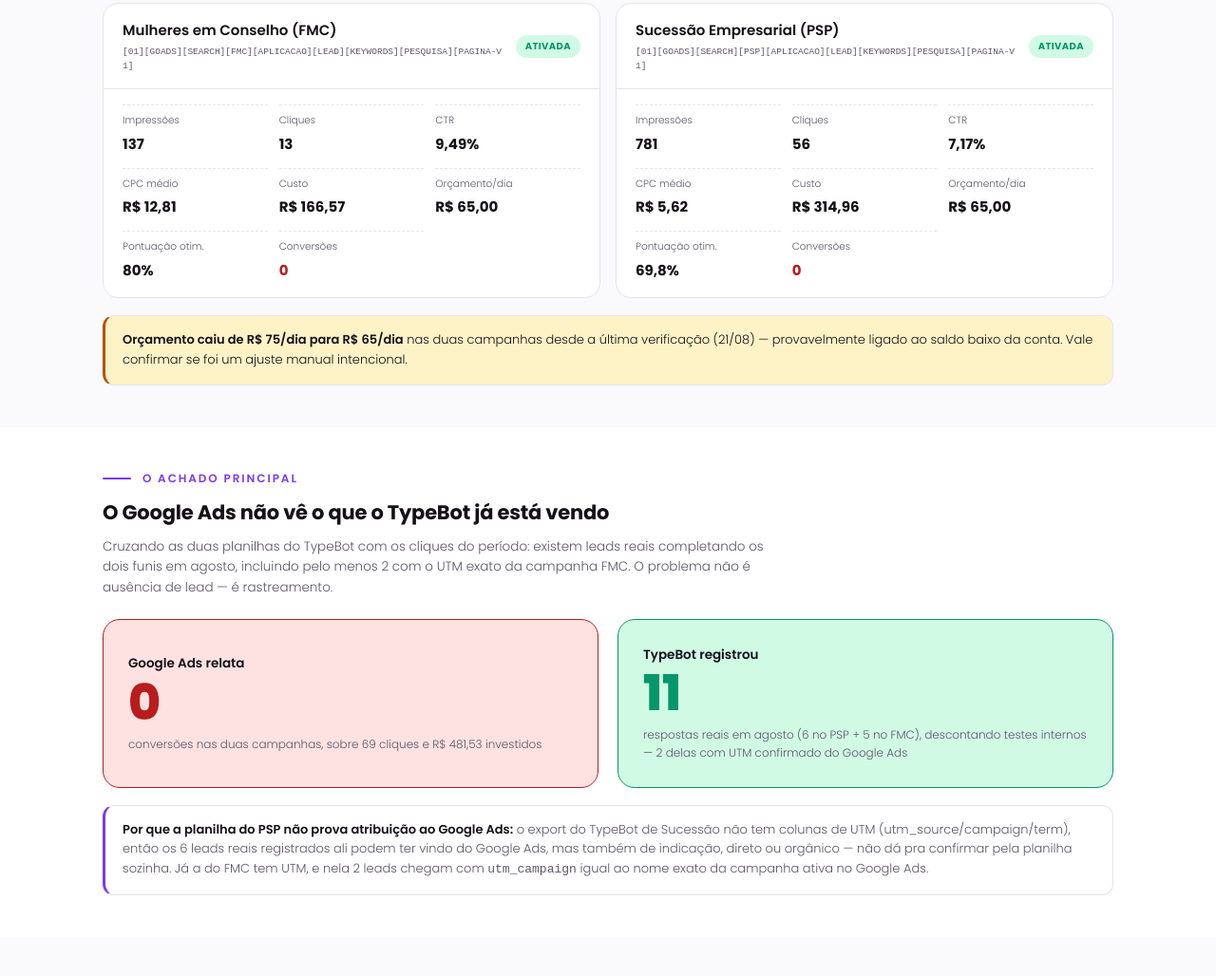
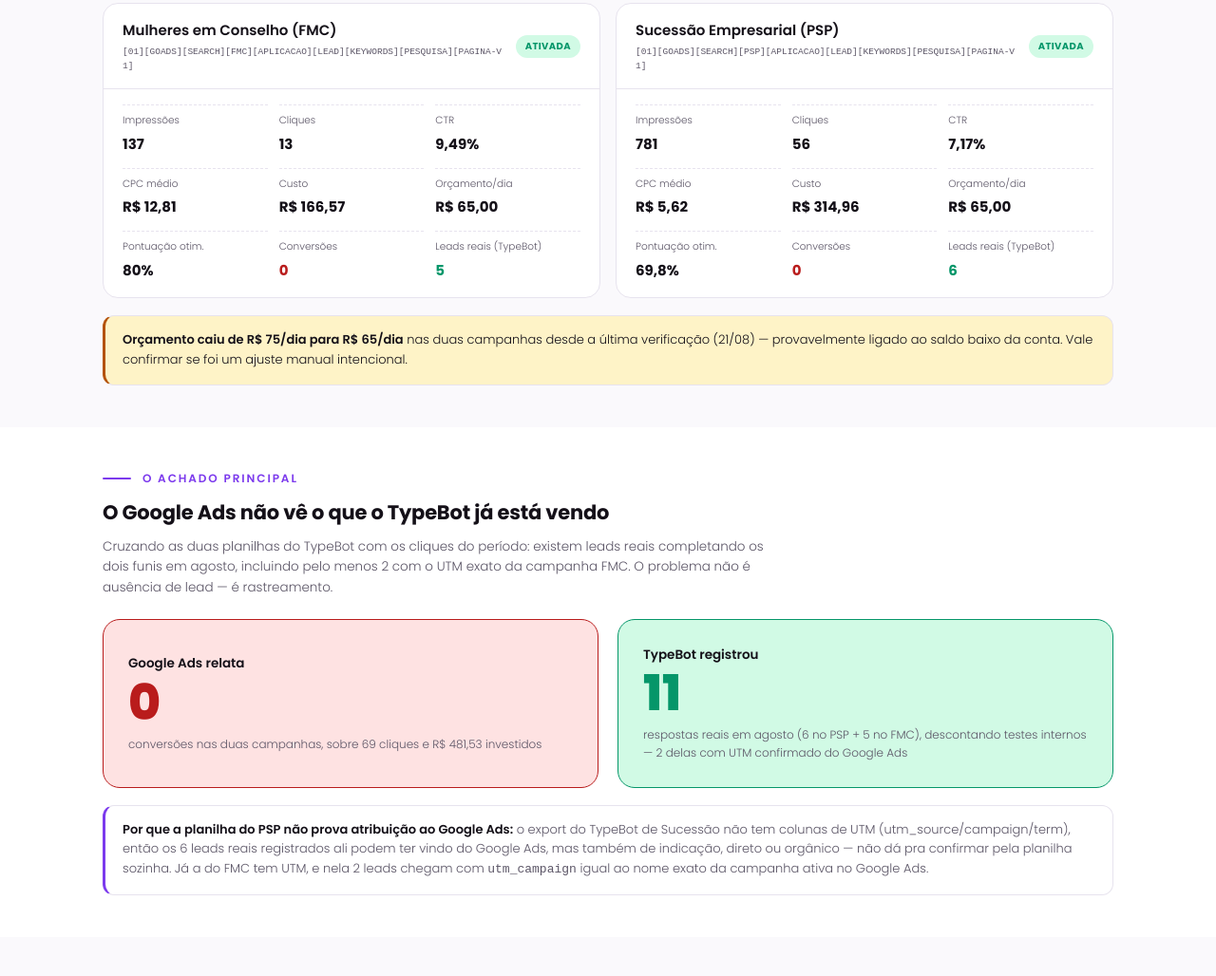
Before and after one commit to britomidiascompany-stack/legado-e-famila, a plain HTML site: page resultados-google-ads-agosto-2026/index.html in a window 1280 px wide. Shown: the part 1019-2047 px from the top of the page at 95% size. Drawn offline with Linux system fonts and the light colour scheme.

Commit message:
Adiciona leads reais do TypeBot nos cards de campanha do dashboard
FMC mostra 5 leads reais, PSP mostra 6 — mesmos números já detalhados
na tabela de leads mais abaixo na página, agora visíveis direto no
comparativo por campanha.

Co-Authored-By: Claude Sonnet 5 <noreply@anthropic.com>

```diff
--- a/resultados-google-ads-agosto-2026/index.html
+++ b/resultados-google-ads-agosto-2026/index.html
@@ -105,6 +105,7 @@
   .kv .k{display:block; font-size:10.5px; color:var(--cinza); margin-bottom:3px;}
   .kv .v{font-size:15px; font-weight:700; color:var(--ink);}
   .kv .v.zero{color:var(--verm);}
+  .kv .v.leads{color:var(--verde);}
 
   .gap-wrap{display:grid; grid-template-columns:1fr 1fr; gap:20px; margin-top:22px; align-items:stretch;}
   .gap-card{border-radius:18px; padding:26px 26px; display:flex; flex-direction:column; justify-content:center;}
@@ -248,6 +249,7 @@
             <div class="kv"><span class="k">Orçamento/dia</span><span class="v tab">R$ 65,00</span></div>
             <div class="kv"><span class="k">Pontuação otim.</span><span class="v tab">80%</span></div>
             <div class="kv"><span class="k">Conversões</span><span class="v tab zero">0</span></div>
+            <div class="kv"><span class="k">Leads reais (TypeBot)</span><span class="v tab leads">5</span></div>
           </div>
         </div>
       </div>
@@ -269,6 +271,7 @@
             <div class="kv"><span class="k">Orçamento/dia</span><span class="v tab">R$ 65,00</span></div>
             <div class="kv"><span class="k">Pontuação otim.</span><span class="v tab">69,8%</span></div>
             <div class="kv"><span class="k">Conversões</span><span class="v tab zero">0</span></div>
+            <div class="kv"><span class="k">Leads reais (TypeBot)</span><span class="v tab leads">6</span></div>
           </div>
         </div>
       </div>
```
